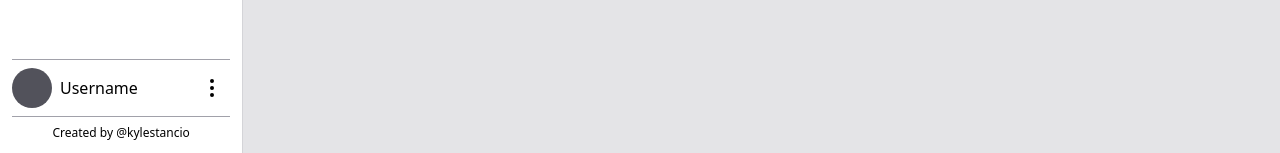
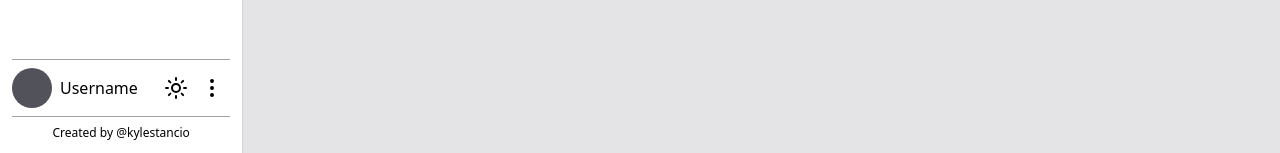
Before and after one commit to kylestancio/hive, a Next.js app: page / in a window 1280 px wide. Shown: the part 647-800 px from the top of the page. Built offline with nearby package versions, Linux system fonts and the light colour scheme.

Commit message:
[feat] add dark mode functionality

```diff
--- /dev/null
+++ b/app/Providers.tsx
@@ -0,0 +1,13 @@
+'use client'
+
+import { ThemeProvider } from 'next-themes'
+import React from 'react'
+
+export default function Providers({children}:{children?:React.ReactNode}) {
+
+  return (
+    <ThemeProvider attribute='class'>
+      {children}
+    </ThemeProvider>
+  )
+}
--- a/app/SideNavigation.tsx
+++ b/app/SideNavigation.tsx
@@ -1,18 +1,25 @@
 'use client'
 
 import { Button } from '@/components/ui/button';
-import { Building2, LayoutDashboard, MoreVertical, SidebarCloseIcon, UserSquare } from 'lucide-react';
+import { Building2, LayoutDashboard, MoonStar, MoreVertical, SidebarCloseIcon, Sun, SunMoon, UserSquare } from 'lucide-react';
+import { useTheme } from 'next-themes';
 import { useRouter } from 'next/navigation';
-import React, { useState } from 'react'
+import React, { useEffect, useState } from 'react'
 
 export default function SideNavigation() {
 
   const router = useRouter()
+  const { theme, setTheme } = useTheme()
 
+  const [mounted, setMounted] = useState(false)
   const [sidebarOpen, setSidebarOpen] = useState(true);
 
+  useEffect(() => {
+    setMounted(true)
+  }, [])
+
   return (
-    <div className='w-[300px] flex flex-col border-r border-r-zinc-300'>
+    <div className='w-[300px] flex flex-col border-r bg-white dark:bg-zinc-900 border-r-zinc-300 dark:border-r-zinc-800'>
       <div className='mb-5 p-7'>
         <div className='flex justify-between'>
           <h1 className='text-4xl font-black'>HIVE</h1>
@@ -36,6 +43,13 @@ export default function SideNavigation() {
             <p>Username</p>
           </div>
           <div className='my-auto'>
+            { !mounted ?
+              <Button variant={'ghost'} size={'icon'} disabled><SunMoon /></Button>
+              :
+              <Button variant={'ghost'} size={'icon'} onClick={()=>setTheme(theme==='dark'?'light':'dark')}>
+                { theme==='light' ? <MoonStar /> : <Sun />}
+              </Button>
+            }
             <Button variant={'ghost'} size={'icon'}><MoreVertical /></Button>
           </div>
         </div>
--- a/app/layout.tsx
+++ b/app/layout.tsx
@@ -1,3 +1,4 @@
+import Providers from './Providers'
 import SideNavigation from './SideNavigation'
 import './globals.css'
 import type { Metadata } from 'next'
@@ -15,10 +16,12 @@ export default function RootLayout({
   return (
     <html className='w-full h-full' lang="en">
       <body className='w-full h-full flex'>
-        <SideNavigation />
-        <div className='w-full h-full bg-zinc-200'>
-          {children}
-        </div>
+        <Providers>
+          <SideNavigation />
+          <div className='w-full h-full bg-zinc-200 dark:bg-zinc-950'>
+            {children}
+          </div>
+        </Providers>
       </body>
     </html>
   )
--- a/app/page.tsx
+++ b/app/page.tsx
@@ -4,7 +4,7 @@ import Image from 'next/image'
 export default function Home() {
   return (
     <div className=''>
-      <div className='w-full h-14 bg-white px-3 py-1 flex justify-between'>
+      <div className='w-full h-14 bg-white dark:bg-zinc-900 px-3 py-1 flex justify-between'>
         <div className='my-auto'>
           <p className='text-xl font-bold'>Dashboard</p>
           <p className='text-sm'>View</p>
```
